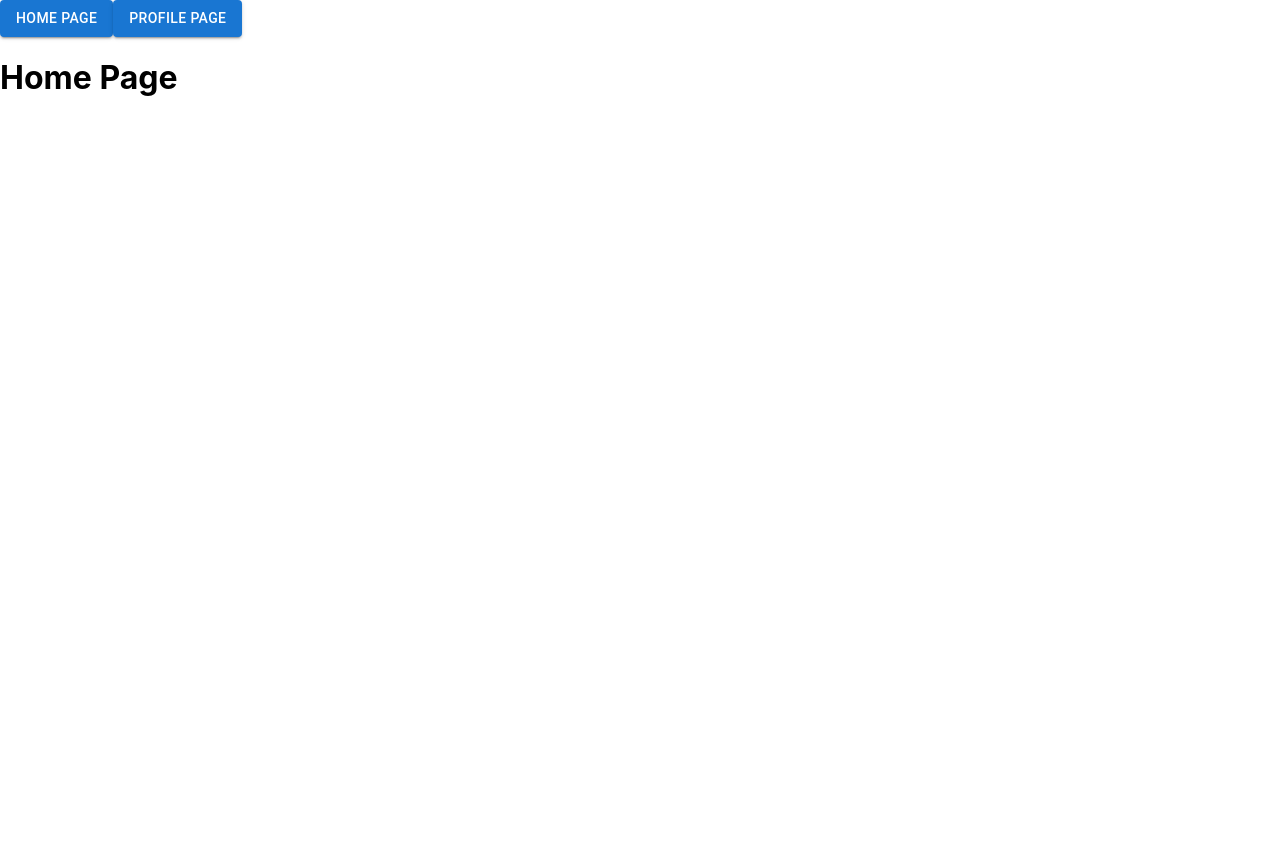
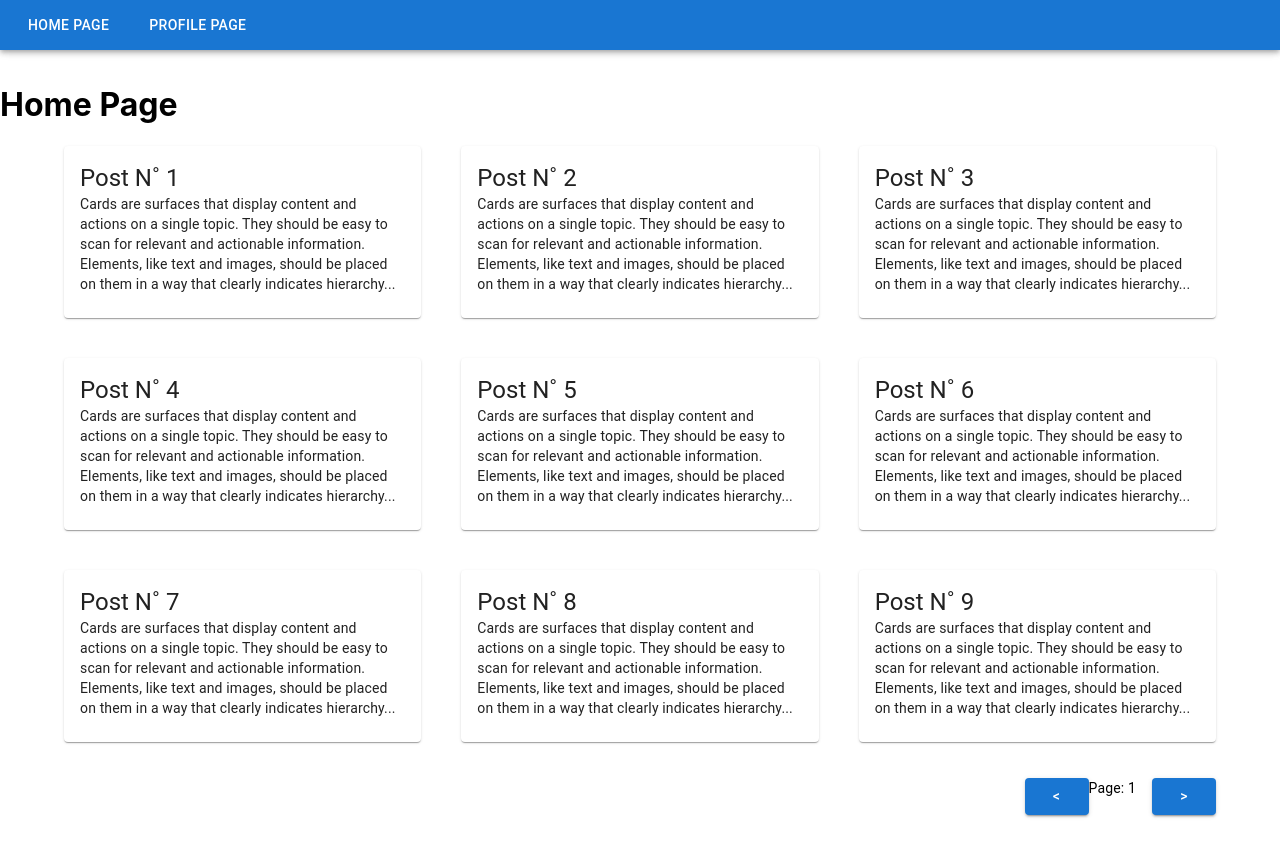
Before and after one commit to LucasAndrad/blog-template, a React (Create React App) app: page / in a window 1280 px wide. Shown: the top 856 px of the page. Before the commit the page ends 800 px from the top, so only its background shows below. Built offline with nearby package versions, Linux system fonts and the light colour scheme.

Commit message:
Finish displaying posts

```diff
--- a/src/components/Navbar.tsx
+++ b/src/components/Navbar.tsx
@@ -1,8 +1,12 @@
 import React from 'react';
 import { Link } from 'react-router-dom';
+import AppBar from '@mui/material/AppBar';
+import Toolbar from '@mui/material/Toolbar';
+
 import { PATHS } from 'src/utils/constants';
 import styled from 'styled-components';
 import { Button } from './Button';
+import Grid from '@mui/material/Grid';
 
 const Container = styled.div`
   a {
@@ -13,12 +17,22 @@ const Container = styled.div`
 export const Navbar = () => {
   return (
     <Container>
-      <Link to={PATHS.HOME}>
-        <Button variant='contained'>Home Page</Button>
-      </Link>
-      <Link to={PATHS.PROFILE}>
-        <Button variant='contained'>Profile Page</Button>
-      </Link>
+      <Toolbar disableGutters>
+        <AppBar sx={{ maxHeight: '75px', padding: '0 20px' }}>
+          <Grid container spacing={3}>
+            <Grid item>
+              <Link to={PATHS.HOME}>
+                <Button sx={{ color: 'white', height: '50px' }}>Home Page</Button>
+              </Link>
+            </Grid>
+            <Grid item>
+              <Link to={PATHS.PROFILE}>
+                <Button sx={{ color: 'white', height: '50px' }}>Profile Page</Button>
+              </Link>
+            </Grid>
+          </Grid>
+        </AppBar>
+      </Toolbar>
     </Container>
   );
 };
--- /dev/null
+++ b/src/components/PostsList.tsx
@@ -0,0 +1,64 @@
+import React, { useEffect, useState } from 'react';
+import styled from 'styled-components';
+import Card from '@mui/material/Card';
+import Grid from '@mui/material/Grid';
+import CardContent from '@mui/material/CardContent';
+import Typography from '@mui/material/Typography';
+
+import { posts } from './postsExample';
+import { Button } from './Button';
+
+const Container = styled.div`
+  width: 90%;
+  margin: 0 auto;
+`;
+
+export const PostsList = () => {
+  const [itemsPerPage, setItemsPerPage] = useState(9);
+  const [page, setPage] = useState(1);
+  const [postsOnPage, setPostsOnPage] = useState<any>([]);
+
+  useEffect(() => {
+    const firstPost = (page - 1) * itemsPerPage;
+
+    const newPostsOnPage = posts.slice(firstPost, firstPost + itemsPerPage);
+    setPostsOnPage(newPostsOnPage);
+  }, []);
+
+  return (
+    <Container>
+      {/* Next step add Grid component */}
+      <Grid container spacing={5}>
+        {postsOnPage.map((post: any) => (
+          <Grid item xs={12} sm={6} md={4}>
+            <Card>
+              <CardContent>
+                <Typography variant='h5'>{post.title}</Typography>
+                <Typography variant='body2'>{post.content}</Typography>
+              </CardContent>
+            </Card>
+          </Grid>
+        ))}
+      </Grid>
+
+
+      <Grid container spacing={2} alignItems="center" justifyContent="flex-end" mt="20px" mb="50px">
+        <Grid item xs="auto">
+          <Button variant='contained'>
+            {'<'}
+          </Button>
+        </Grid>
+        <Grid>
+          <Typography variant="body2">
+            {`Page: ${page}`}
+          </Typography>
+        </Grid>
+        <Grid item xs="auto">
+          <Button variant='contained'>
+            {'>'}
+          </Button>
+        </Grid>
+      </Grid>
+    </Container>
+  );
+};
--- a/src/components/index.ts
+++ b/src/components/index.ts
@@ -1,3 +1,4 @@
 export { Button } from './Button';
 export { Navbar } from './Navbar';
 export { Routes } from './Routes';
+export { PostsList } from './PostsList';
--- /dev/null
+++ b/src/components/postsExample.ts
@@ -0,0 +1,7 @@
+export const posts = Array.from(Array(12).keys()).map((item) => (
+  {
+    title: `Post N˚ ${item + 1}`,
+    content: 'Cards are surfaces that display content and actions on a single topic. They should be easy to scan for relevant and actionable information. Elements, like text and images, should be placed on them in a way that clearly indicates hierarchy...',
+    linkTitle: `post-number-${item}`,
+  }
+));
--- a/src/pages/Home.tsx
+++ b/src/pages/Home.tsx
@@ -1,7 +1,11 @@
 import React from 'react';
+import { PostsList } from 'src/components';
 
 export const Home = () => {
   return (
-    <h1>Home Page</h1>
+    <div>
+      <h1>Home Page</h1>
+      <PostsList />
+    </div>
   );
 };
```
